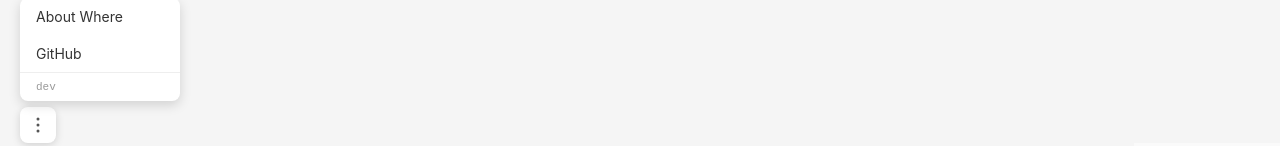
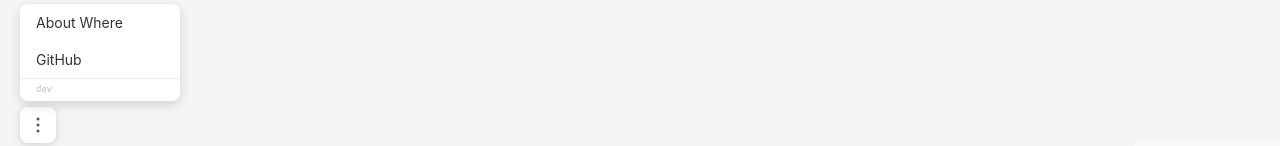
Before and after one commit to henrik242/where, a website with bundled scripts: page web/src/public/index.html in a window 1280 px wide. Both pictures are taken after a click on the button 38 px from the left and 762 px from the top of the page. Shown: the part 637-783 px from the top of the page. Built offline with nearby package versions, Linux system fonts and the light colour scheme; no server answers.

Commit message:
smaller version number

```diff
--- a/web/src/public/app.css
+++ b/web/src/public/app.css
@@ -312,9 +312,9 @@ body {
 }
 
 .menu-version {
-    padding: 8px 16px;
-    font-size: 11px;
-    color: #999;
+    padding: 6px 16px;
+    font-size: 9px;
+    color: #bbb;
     font-family: monospace;
     border-top: 1px solid #eee;
 }
```
